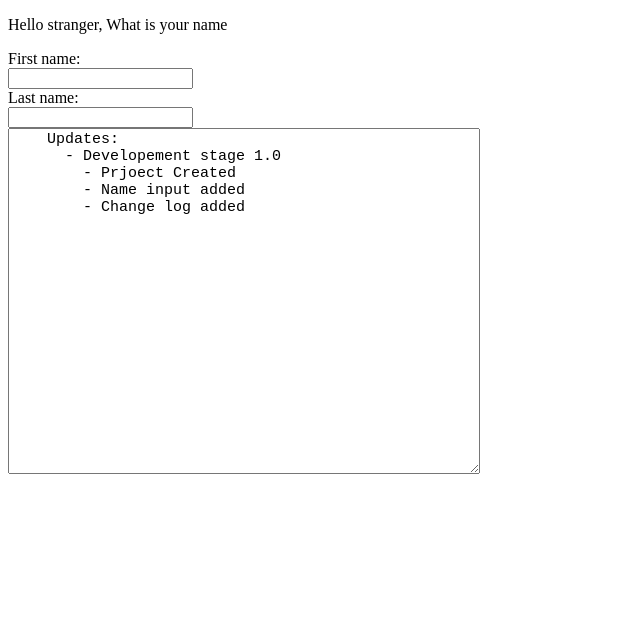
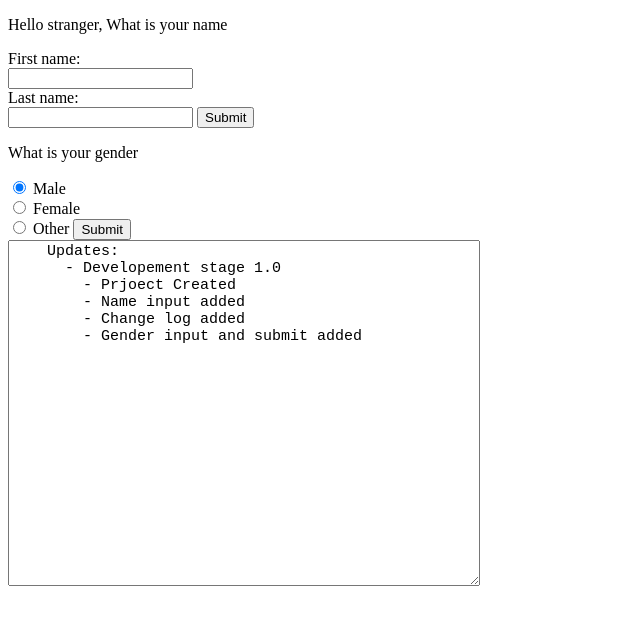
Before and after one commit to cheetahgaming/A-great-conquest, a plain HTML site: page index.html in a window 1280 px wide. Shown: the whole page, without its empty margins (0-640 px from the left). Drawn offline with Linux system fonts and the light colour scheme.

Commit message:
Update index.html

```diff
--- a/index.html
+++ b/index.html
@@ -8,7 +8,16 @@
   <input type="text" name="firstname"><br>
   Last name:<br>
   <input type="text" name="lastname">
+        <input type="submit" value="Submit">
 </form>
+    <p> What is your gender<p>
+    <form>
+  <input type="radio" name="gender" value="male" checked> Male<br>
+  <input type="radio" name="gender" value="female"> Female<br>
+  <input type="radio" name="gender" value="other"> Other
+        <input type="submit" value="Submit">
+</form>
+
   </head>
   <body>
 
@@ -18,6 +27,7 @@
         - Prjoect Created
         - Name input added
         - Change log added
+        - Gender input and submit added
     </textarea>
     <br><br>
   </body>
```
